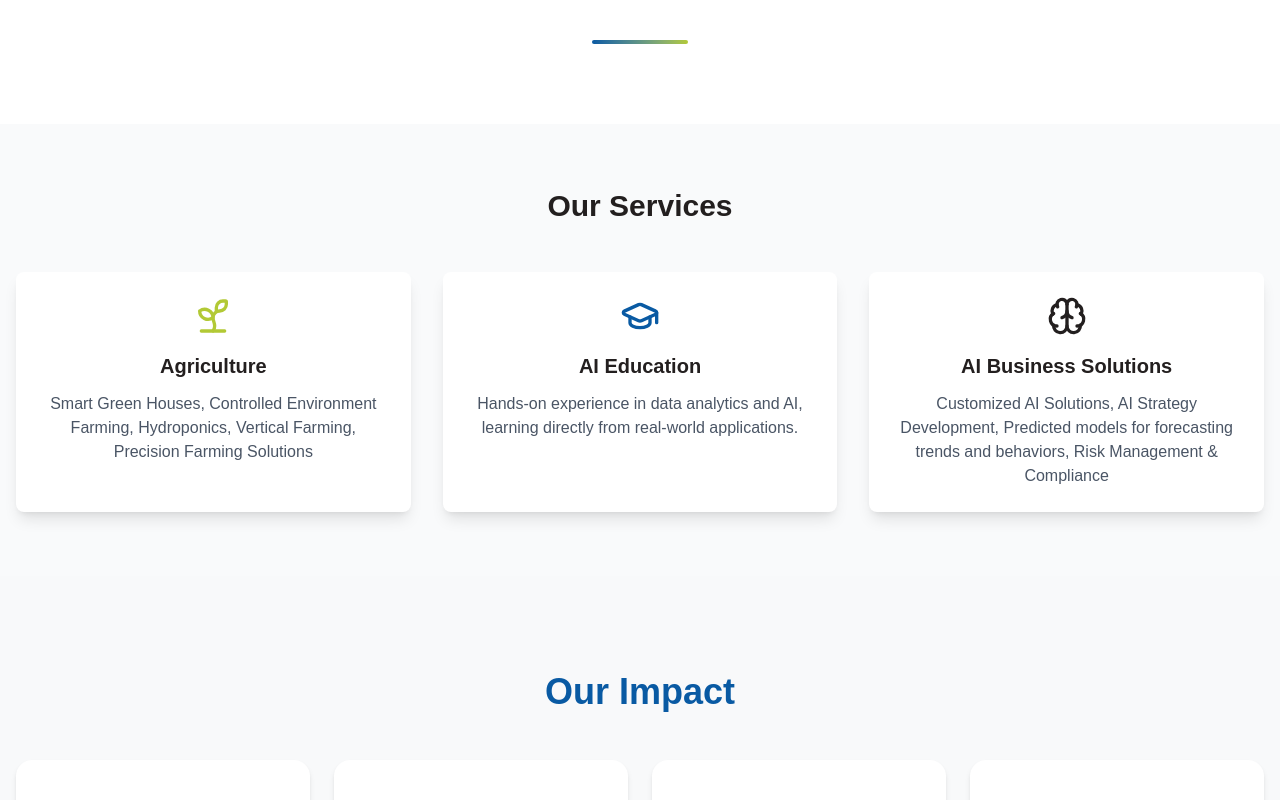
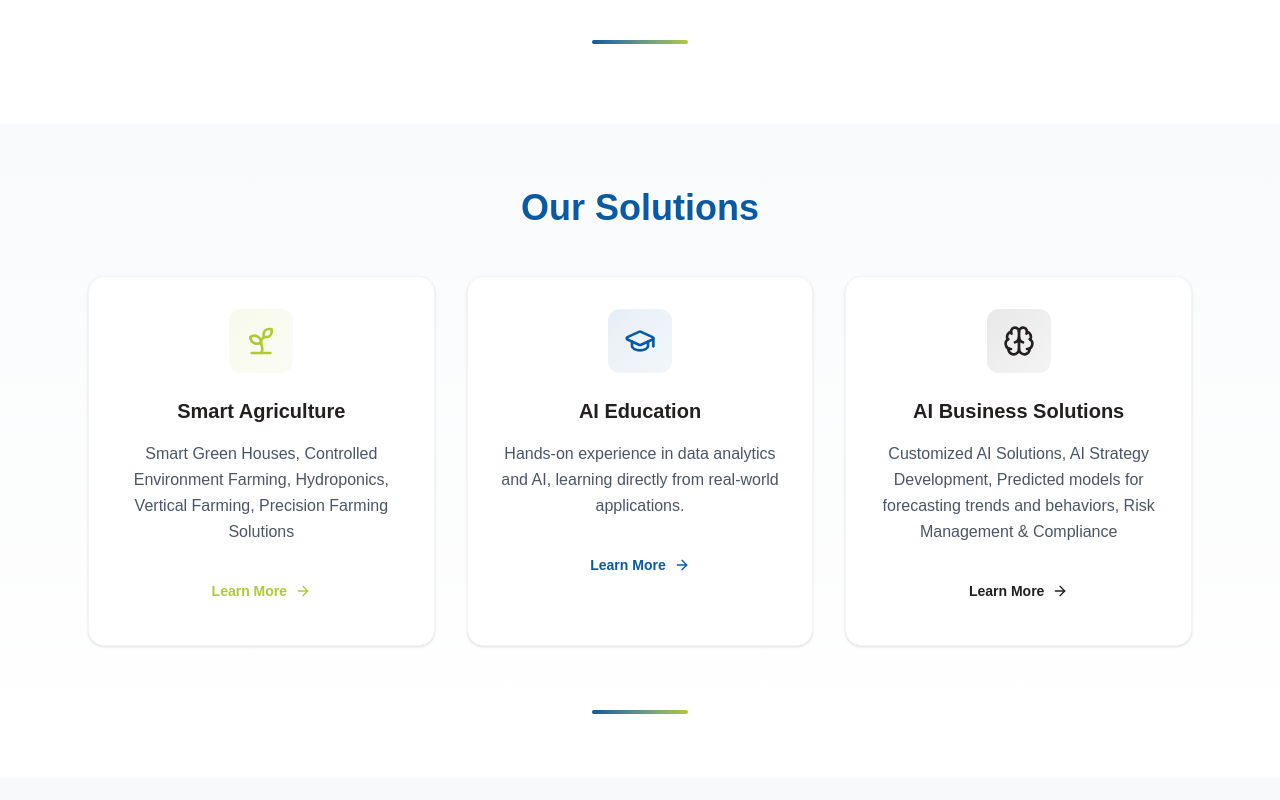
Before and after one commit to tecGrwLtd/tecgrw-website, a Next.js app: page / in a window 1280 px wide. Shown: the part 1080-1880 px from the top of the page. Built offline with nearby package versions, Linux system fonts and the light colour scheme.

Commit message:
style(service-section): rm heading styles

```diff
--- a/src/components/home/ServiceSectionCard.js
+++ b/src/components/home/ServiceSectionCard.js
@@ -1,28 +1,35 @@
 "use client";
 
-import {
-        Sprout,
-        GraduationCap,
-        Brain } from 'lucide-react';
+import Link from 'next/link';
+import { Sprout, GraduationCap, Brain, ArrowRight } from 'lucide-react';
 
 const services = [
   {
-    title: 'Agriculture',
+    title: 'Smart Agriculture',
     icon: Sprout,
     iconColor: 'text-[#b2c935]',
-    desc: 'Smart Green Houses, Controlled Environment Farming, Hydroponics, Vertical Farming, Precision Farming Solutions'
+    bgGradient: 'from-[#b2c935]/10 to-[#b2c935]/5',
+    hoverColor: 'group-hover:text-[#b2c935]',
+    desc: 'Smart Green Houses, Controlled Environment Farming, Hydroponics, Vertical Farming, Precision Farming Solutions',
+    href: '/solutions/smart-agriculture'
   },
   {
     title: 'AI Education',
     icon: GraduationCap,
     iconColor: 'text-[#095aa3]',
-    desc: 'Hands-on experience in data analytics and AI, learning directly from real-world applications.'
+    bgGradient: 'from-[#095aa3]/10 to-[#095aa3]/5',
+    hoverColor: 'group-hover:text-[#095aa3]',
+    desc: 'Hands-on experience in data analytics and AI, learning directly from real-world applications.',
+    href: '/solutions/ai-education'
   },
   {
     title: 'AI Business Solutions',
     icon: Brain,
     iconColor: 'text-[#231f1f]',
-    desc: 'Customized AI Solutions, AI Strategy Development, Predicted models for forecasting trends and behaviors, Risk Management & Compliance'
+    bgGradient: 'from-[#231f1f]/10 to-[#231f1f]/5',
+    hoverColor: 'group-hover:text-[#231f1f]',
+    desc: 'Customized AI Solutions, AI Strategy Development, Predicted models for forecasting trends and behaviors, Risk Management & Compliance',
+    href: '/solutions/business-ai'
   }
 ];
 
@@ -32,15 +39,39 @@ const ServiceSectionCard = () => {
       {services.map((service, index) => {
         const IconComponent = service.icon;
         return (
-              <div key={index} className="bg-white p-6 rounded-lg shadow-lg text-center">
-                <IconComponent className={`w-10 h-10 mb-4 ${service.iconColor} mx-auto`} />
-                <h3 className="text-xl font-semibold mb-3">{service.title}</h3>
-                <p className="text-gray-600">{service.desc}</p>
+          <div
+            key={index}
+            className="group bg-white rounded-2xl shadow-sm border border-gray-100 hover:shadow-xl hover:border-transparent transition-all duration-300 overflow-hidden"
+          >
+            {/* Card content */}
+            <div className="p-8 text-center">
+              {/* Icon with gradient background */}
+              <div className={`inline-flex items-center justify-center w-16 h-16 rounded-xl bg-gradient-to-br ${service.bgGradient} mb-6 group-hover:scale-110 transition-transform duration-300`}>
+                <IconComponent className={`w-8 h-8 ${service.iconColor} transition-colors duration-300`} />
+              </div>
+
+              <h3 className={`text-xl font-bold mb-4 text-[#231f1f] transition-colors duration-300 ${service.hoverColor}`}>
+                {service.title}
+              </h3>
+
+              <p className="text-gray-600 leading-relaxed mb-6">
+                {service.desc}
+              </p>
+
+              {/* Learn More Button */}
+              <Link
+                href={service.href}
+                className={`inline-flex items-center gap-2 px-6 py-3 rounded-lg font-semibold text-sm transition-all duration-300 ${service.iconColor}  group/btn`}
+              >
+                Learn More
+                <ArrowRight className="w-4 h-4 transition-transform duration-300 group-hover/btn:translate-x-1" />
+              </Link>
+            </div>
           </div>
         );
       })}
     </div>
-  )
-}
+  );
+};
 
-export default ServiceSectionCard
+export default ServiceSectionCard;
--- a/src/components/home/ServicesSection.js
+++ b/src/components/home/ServicesSection.js
@@ -2,12 +2,21 @@ import ServiceSectionCard from "./ServiceSectionCard";
 
 const ServicesSection = () => {
   return (
-    <div className="py-16 bg-gray-50">
-      <div className="container mx-auto px-4">
-        <h2 className="text-3xl font-bold text-center mb-12">Our Services</h2>
+    <section className="py-16 bg-gradient-to-b from-gray-50 to-white">
+      <div className="max-w-6xl mx-auto px-6">
+        {/* Header */}
+        <div className="text-center mb-12">
+        <h2 className="text-3xl md:text-4xl font-bold text-center mb-12 text-[#095aa3]">Our Solutions</h2>
+        </div>
+
         <ServiceSectionCard />
+
+        {/* Bottom decorative line */}
+        <div className="flex justify-center mt-16">
+          <div className="w-24 h-1 bg-gradient-to-r from-[#095aa3] to-[#b2c935] rounded-full"></div>
+        </div>
       </div>
-    </div>
+    </section>
   );
 };
 
```
Lines whose indentation alone changed are shown as unchanged.
